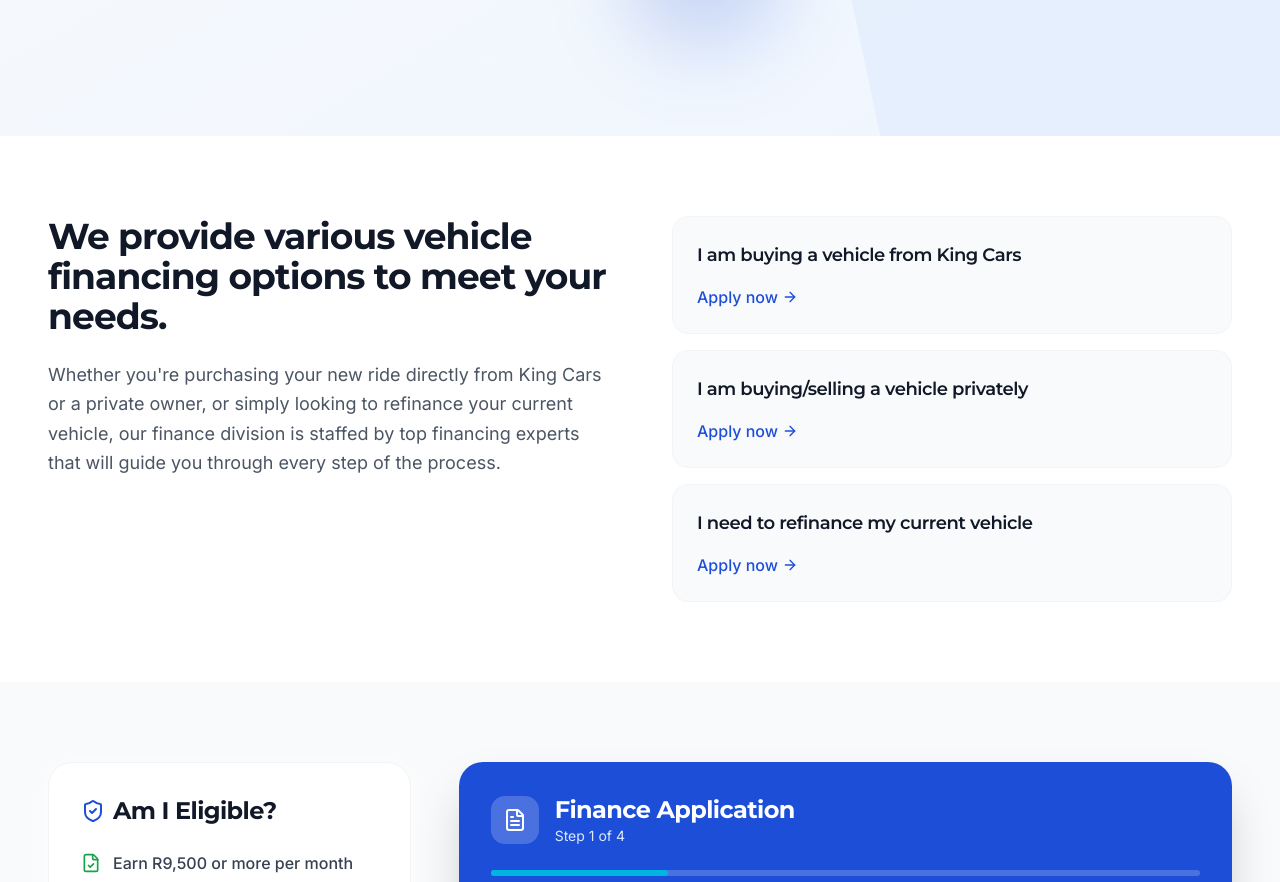
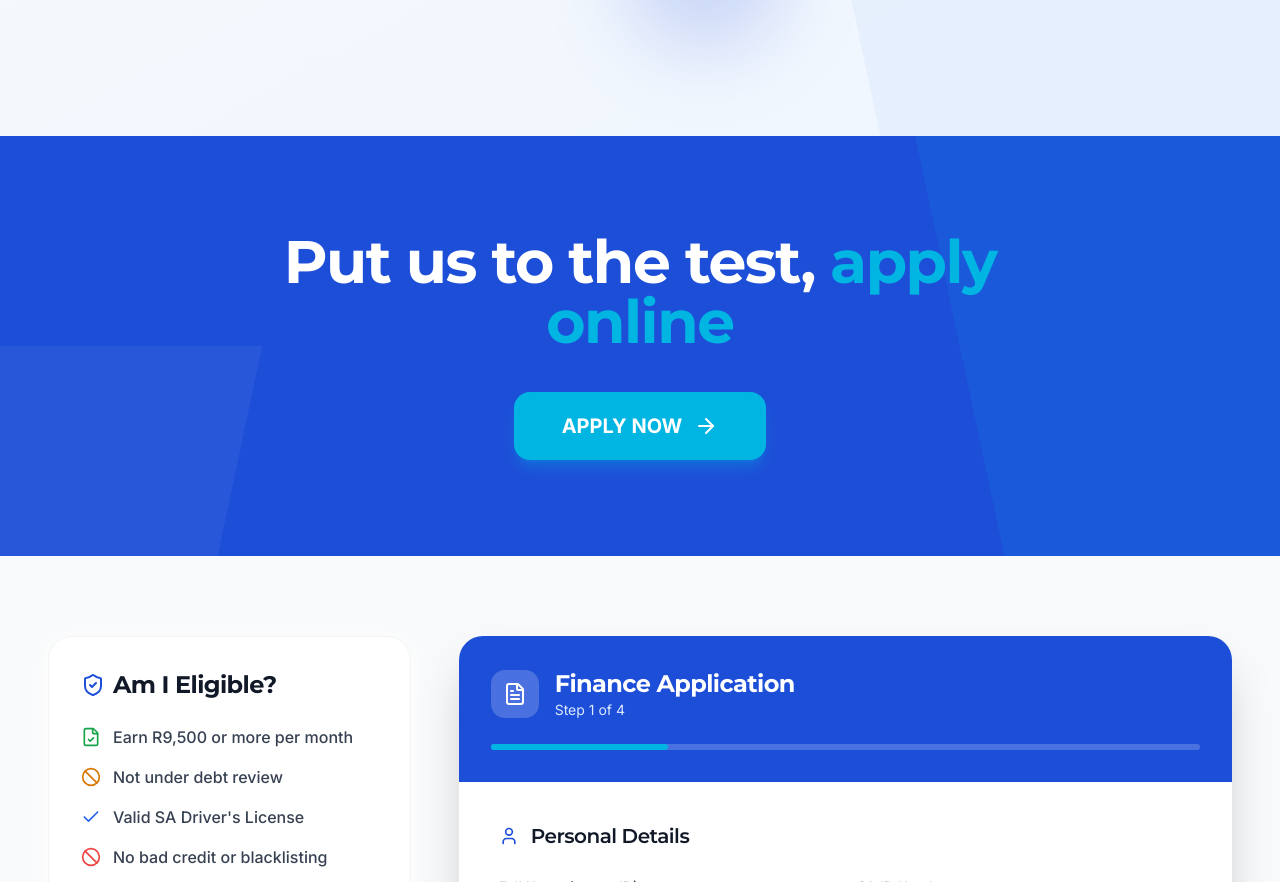
Before and after one commit to pottie2288/king-cars-website, a React (Vite) app: page /finance in a window 1280 px wide. Shown: the part 700-1582 px from the top of the page. Built offline with nearby package versions, Linux system fonts and the light colour scheme.

Commit message:
design: replace finance action cards with bold CTA and 'APPLY NOW' button

```diff
--- a/src/pages/FinancePage.tsx
+++ b/src/pages/FinancePage.tsx
@@ -105,56 +105,25 @@ export function FinancePage() {
         </div>
       </div>
 
-      {/* Finance Options Section */}
-      <div className="section-padding py-20 bg-white">
-        <div className="max-w-7xl mx-auto grid grid-cols-1 lg:grid-cols-2 gap-16 items-start">
+      {/* Call to Action Section */}
+      <div className="section-padding py-24 bg-king-blue relative overflow-hidden">
+        {/* Decorative background elements */}
+        <div className="absolute top-0 right-0 w-1/3 h-full bg-king-cyan/10 skew-x-12 translate-x-1/4" />
+        <div className="absolute bottom-0 left-0 w-1/4 h-1/2 bg-white/5 -skew-x-12 -translate-x-1/4" />
 
+        <div className="max-w-4xl mx-auto text-center relative z-10">
           <AnimatedSection>
-            <h2 className="font-display font-bold text-3xl sm:text-4xl text-gray-900 leading-tight mb-6">
-              We provide various vehicle financing options to meet your needs.
+            <h2 className="font-display font-bold text-4xl sm:text-5xl lg:text-6xl text-white mb-10 leading-tight">
+              Put us to the test, <span className="text-king-cyan">apply online</span>
             </h2>
-            <p className="text-gray-600 text-lg leading-relaxed mb-8">
-              Whether you're purchasing your new ride directly from King Cars or a private owner,
-              or simply looking to refinance your current vehicle, our finance division is staffed
-              by top financing experts that will guide you through every step of the process.
-            </p>
+            <a
+              href="#application-form"
+              className="inline-flex items-center justify-center px-12 py-5 bg-king-cyan text-white font-bold text-xl rounded-2xl shadow-lg shadow-king-cyan/30 hover:bg-white hover:text-king-blue hover:-translate-y-1 hover:shadow-2xl transition-all duration-300 group"
+            >
+              APPLY NOW
+              <ArrowRight className="ml-3 w-6 h-6 group-hover:translate-x-2 transition-transform" />
+            </a>
           </AnimatedSection>
-
-          <div className="space-y-4">
-            <AnimatedSection>
-              <div className="group bg-gray-50 border border-gray-100 hover:border-king-blue/30 rounded-2xl p-6 transition-all duration-300 hover:shadow-lg hover:-translate-y-1 cursor-pointer">
-                <h3 className="font-display font-semibold text-lg text-gray-900 mb-4">
-                  I am buying a vehicle from King Cars
-                </h3>
-                <a href="#application-form" className="inline-flex items-center text-king-blue font-medium group-hover:gap-2 transition-all">
-                  Apply now <ArrowRight className="w-4 h-4 ml-1" />
-                </a>
-              </div>
-            </AnimatedSection>
-
-            <AnimatedSection>
-              <div className="group bg-gray-50 border border-gray-100 hover:border-king-blue/30 rounded-2xl p-6 transition-all duration-300 hover:shadow-lg hover:-translate-y-1 cursor-pointer">
-                <h3 className="font-display font-semibold text-lg text-gray-900 mb-4">
-                  I am buying/selling a vehicle privately
-                </h3>
-                <a href="#application-form" className="inline-flex items-center text-king-blue font-medium group-hover:gap-2 transition-all">
-                  Apply now <ArrowRight className="w-4 h-4 ml-1" />
-                </a>
-              </div>
-            </AnimatedSection>
-
-            <AnimatedSection>
-              <div className="group bg-gray-50 border border-gray-100 hover:border-king-blue/30 rounded-2xl p-6 transition-all duration-300 hover:shadow-lg hover:-translate-y-1 cursor-pointer">
-                <h3 className="font-display font-semibold text-lg text-gray-900 mb-4">
-                  I need to refinance my current vehicle
-                </h3>
-                <a href="#application-form" className="inline-flex items-center text-king-blue font-medium group-hover:gap-2 transition-all">
-                  Apply now <ArrowRight className="w-4 h-4 ml-1" />
-                </a>
-              </div>
-            </AnimatedSection>
-          </div>
-
         </div>
       </div>
 
```
